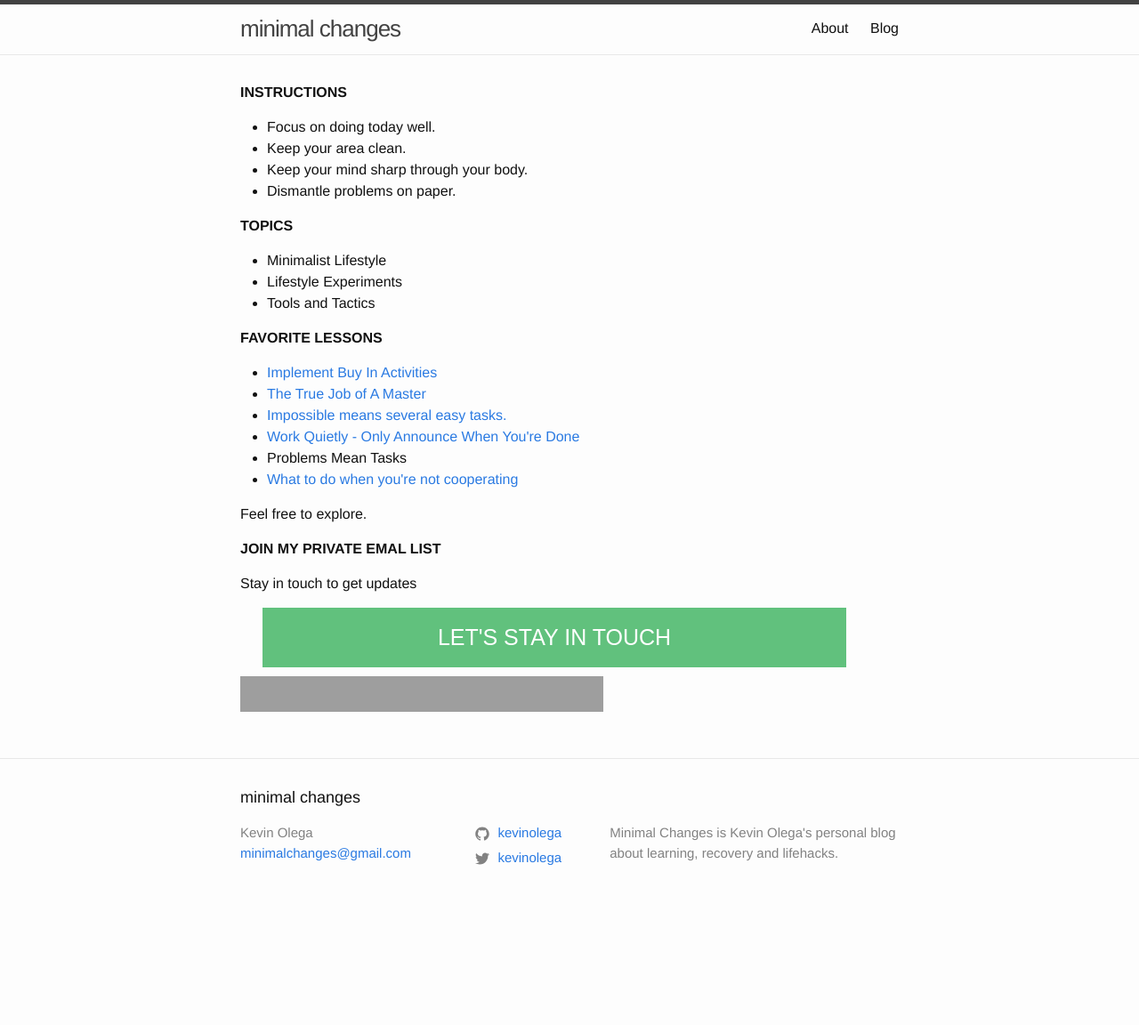
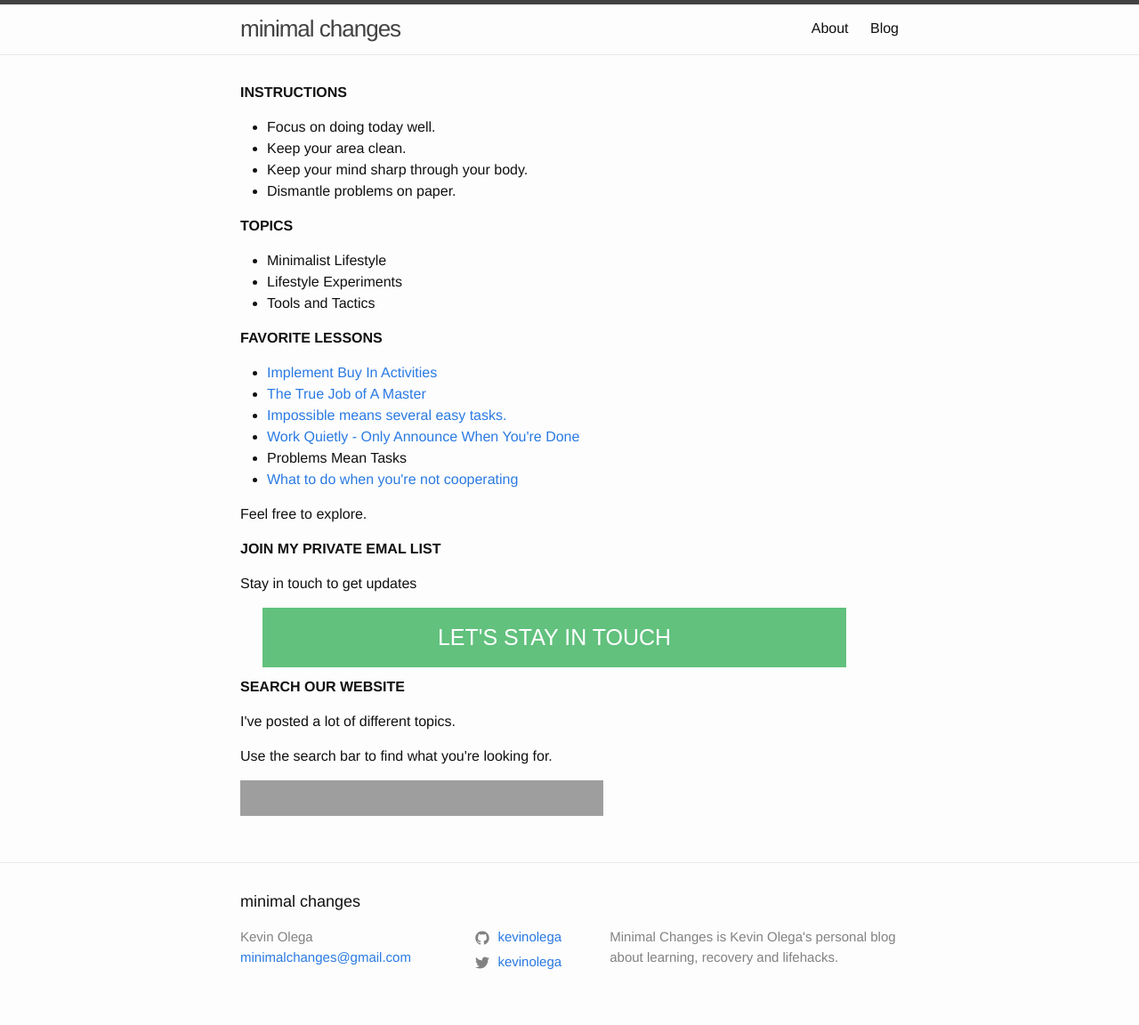
Before and after one commit to kevinolega/minimalchanges, a Jekyll site: the page built from index.md, in a window 1280 px wide. Shown: the whole page at 89% size. Built offline with Jekyll 4.4.1, drawn with Linux system fonts in a browser that asks for light colours; nearby versions of some CDN libraries; library files that are not in the unit come from our copies; before the commit the page ends 1035 px from its top, so only the background shows below that; grey boxes are pictures that could not be loaded.

Commit message:
Update duckduckgo-search.html

```diff
--- a/_includes/duckduckgo-search.html
+++ b/_includes/duckduckgo-search.html
@@ -1 +1,4 @@
+<p><strong>SEARCH OUR WEBSITE</strong></p>
+<p>I've posted a lot of different topics.</p>
+<p>Use the search bar to find what you're looking for.</p>
 <p><iframe src="https://duckduckgo.com/search.html?site=minimalchanges.com&prefill=Search minimal changes" style="overflow:hidden;margin:0;padding:0;width:408px;height:40px;" frameborder="0"></iframe></p>
```
